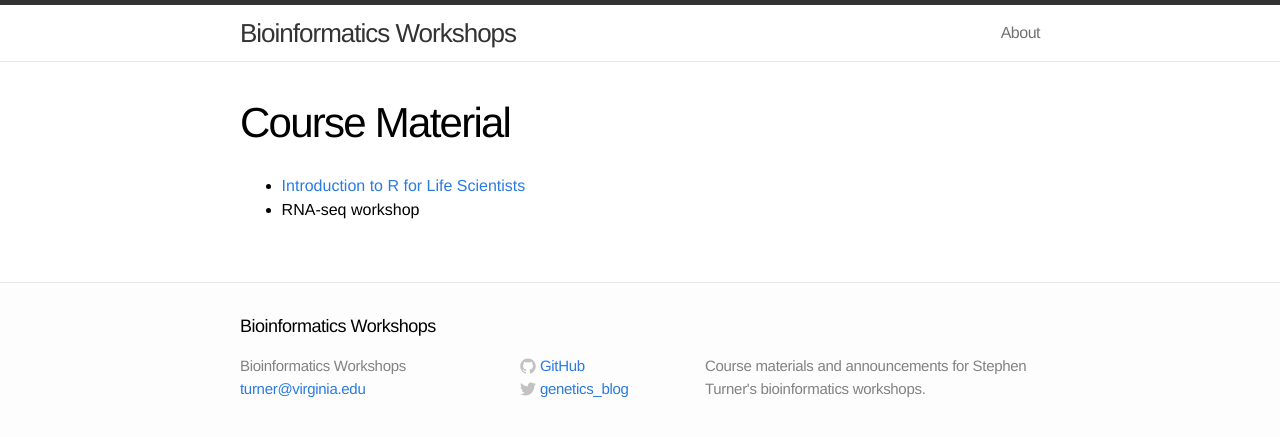
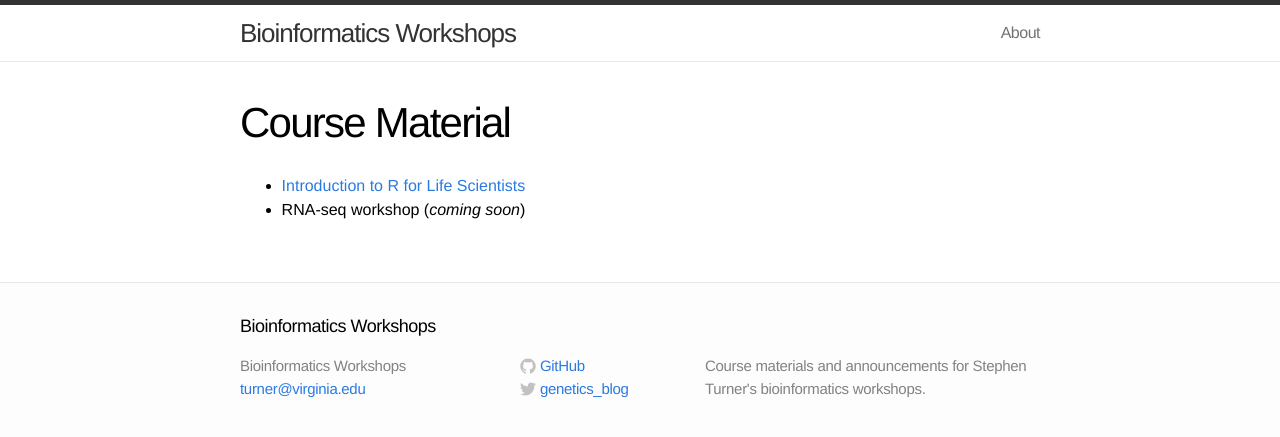
Before and after one commit to bioconnector/workshops2015, a Jekyll site: the page built from lessons/index.md, in a window 1280 px wide. Shown: the top 437 px of the page. Built offline with Jekyll 4.4.1, drawn with Linux system fonts in a browser that asks for light colours; Markdown is read by kramdown in place of the engine named in the settings.

Commit message:
minor change

```diff
--- a/lessons/index.md
+++ b/lessons/index.md
@@ -5,4 +5,4 @@ title: Course Material
 ---
 
 * [Introduction to R for Life Scientists](intro-r-lifesci/)
-* RNA-seq workshop
+* RNA-seq workshop (*coming soon*)
```
